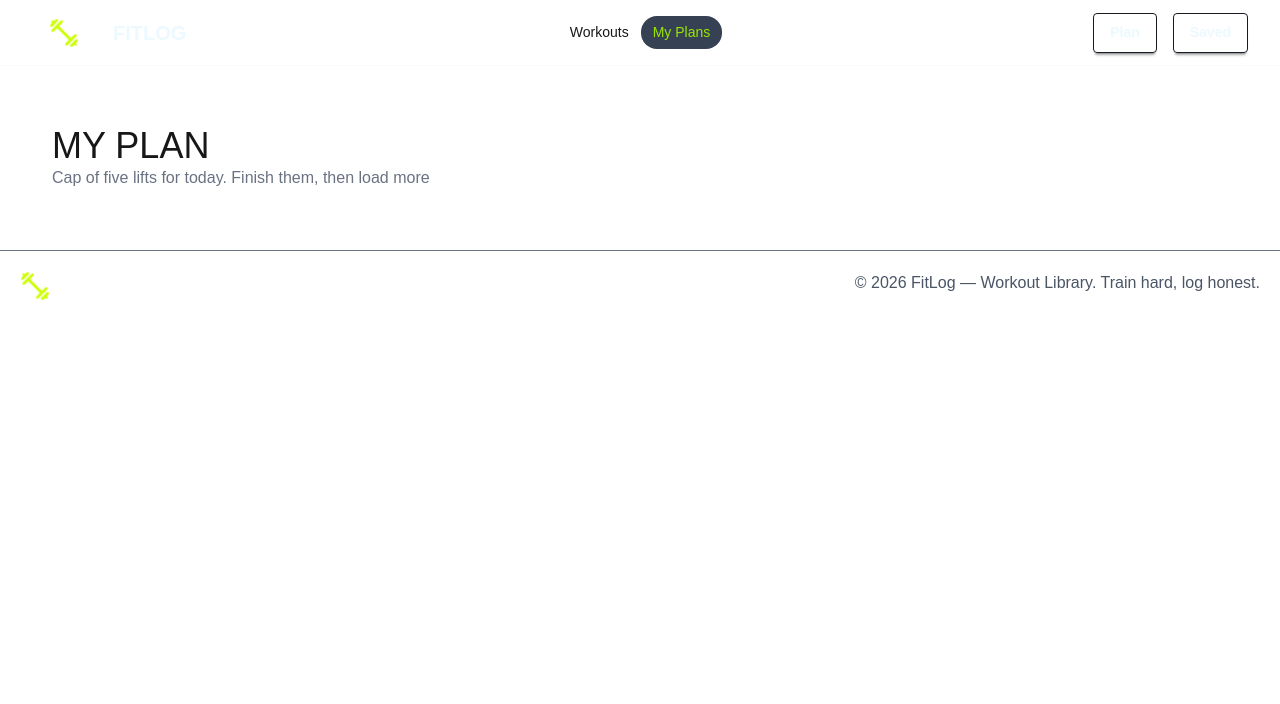
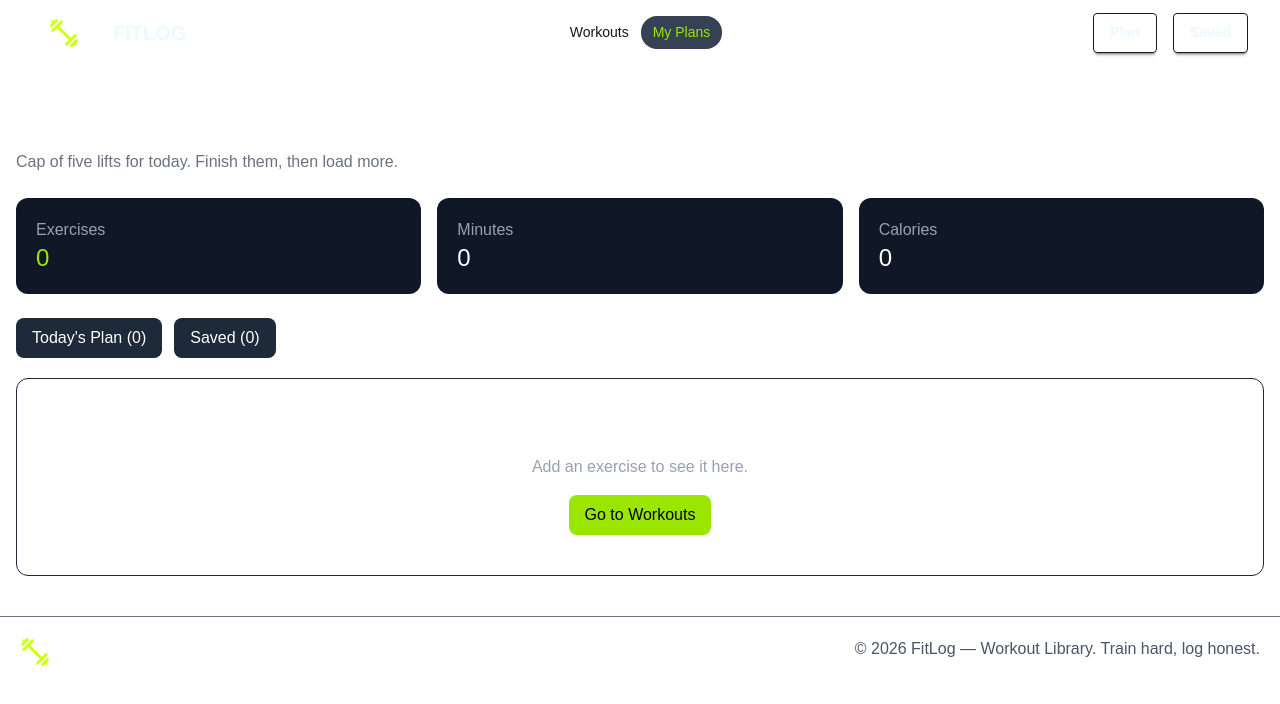
Before and after one commit to ovidas109054/WorkOut_Library, a Next.js app: page /MyPlans in a window 1280 px wide. Shown: the top 704 px of the page. Built offline with nearby package versions, Linux system fonts and the light colour scheme.

Commit message:
4th commit

```diff
--- a/package.json
+++ b/package.json
@@ -12,7 +12,8 @@
     "lucide-react": "^1.61.0",
     "next": "16.4.2",
     "react": "19.3.0",
-    "react-dom": "19.3.0"
+    "react-dom": "19.3.0",
+    "react-toastify": "^11.1.0"
   },
   "devDependencies": {
     "@tailwindcss/turbopack": "^4",
--- a/src/app/MyPlans/page.jsx
+++ b/src/app/MyPlans/page.jsx
@@ -1,24 +1,188 @@
+
 "use client";
 
-import React, { useContext } from 'react';
-import { ExContext } from '../context/ExProvider';
+import { useContext, useState } from "react";
+import { useRouter } from "next/navigation";
+import { ExContext } from "../context/ExProvider";
+import { toast } from "react-toastify";
 
-const page = () => {
-    const{AddTodays: AddButton} = useContext(ExContext);
+const MyPlan = () => {
+    const {
+        AddTodays,
+        SaveAs,
+        addToToday,
+        removeFromToday,
+        removeFromSaved,
+        markAsDone,
+    } = useContext(ExContext);
+
+    const [activeTab, setActiveTab] = useState("today");
+    const router = useRouter();
+
+    const exercises =
+        activeTab === "today" ? AddTodays : SaveAs;
+
+    const totalMinutes = AddTodays.reduce(
+        (total, item) => total + Number(item.duration || 0),
+        0
+    );
+
+    const totalCalories = AddTodays.reduce(
+        (total, item) => total + Number(item.calories || 0),
+        0
+    );
+
+    const handleRemove = (id) => {
+        if (activeTab === "today") {
+            removeFromToday(id);
+        } else {
+            removeFromSaved(id);
+        }
+
+        toast.success("Exercise removed!");
+    };
+
+    const handleDone = (id) => {
+        markAsDone(id);
+        toast.success("Exercise completed!");
+    };
+
+    const handleAdd = (item) => {
+        const result = addToToday(item);
+
+        if (result) {
+            toast.success("Added to today's plan!");
+        } else {
+            toast.error("Maximum limit reached or already added!");
+        }
+    };
+
     return (
+        <div className="mx-auto mt-10 w-full max-w-7xl px-4 text-white">
+            <h1 className="text-3xl font-bold">MY PLAN</h1>
 
-        <div className=' mx-auto mt-10 w-full max-w-7xl px-4 sm:px-6 lg:px-8'>
-            <div className='p-5'>
-                <h1 className='text-4xl'>MY PLAN</h1>
-                <h2 className='text-gray-500'>Cap of five lifts for today. Finish them, then load more</h2>
+            <p className="mt-2 text-gray-500">
+                Cap of five lifts for today. Finish them, then load more.
+            </p>
+
+            <div className="mt-6 grid grid-cols-1 gap-4 sm:grid-cols-3">
+                <div className="rounded-xl bg-gray-900 p-5">
+                    <p className="text-gray-400">Exercises</p>
+                    <h2 className="text-2xl text-lime-400">
+                        {AddTodays.length}
+                    </h2>
+                </div>
+
+                <div className="rounded-xl bg-gray-900 p-5">
+                    <p className="text-gray-400">Minutes</p>
+                    <h2 className="text-2xl">{totalMinutes}</h2>
+                </div>
+
+                <div className="rounded-xl bg-gray-900 p-5">
+                    <p className="text-gray-400">Calories</p>
+                    <h2 className="text-2xl">{totalCalories}</h2>
+                </div>
             </div>
 
-            <div className='bg-gray-600'>
+            <div className="mt-6 flex gap-3">
+                <button
+                    onClick={() => setActiveTab("today")}
+                    className="rounded-lg bg-gray-800 px-4 py-2"
+                >
+                    Today&apos;s Plan ({AddTodays.length})
+                </button>
 
+                <button
+                    onClick={() => setActiveTab("saved")}
+                    className="rounded-lg bg-gray-800 px-4 py-2"
+                >
+                    Saved ({SaveAs.length})
+                </button>
             </div>
 
+            <div className="mt-5 space-y-3">
+                {exercises.length === 0 ? (
+                    <div className="rounded-xl border border-gray-800 p-10 text-center">
+                        <h2 className="text-xl font-bold">
+                            NOTHING HERE YET
+                        </h2>
+
+                        <p className="mt-2 text-gray-400">
+                            Add an exercise to see it here.
+                        </p>
+
+                        <button
+                            onClick={() => router.push("/home")}
+                            className="mt-4 rounded-lg bg-lime-400 px-4 py-2 text-black"
+                        >
+                            Go to Workouts
+                        </button>
+                    </div>
+                ) : (
+                    exercises.map((item) => (
+                        <div
+                            key={item.id}
+                            className="flex flex-wrap items-center justify-between gap-4 rounded-xl bg-gray-900 p-4"
+                        >
+                            <div>
+                                <h3 className="font-bold">
+                                    {item.name ?? item.title}
+                                </h3>
+
+                                <p className="text-sm text-gray-400">
+                                    {item.duration ?? 0} minutes ·{" "}
+                                    {item.calories ?? 0} kcal
+                                </p>
+
+                                {item.completed && (
+                                    <p className="text-lime-400">
+                                        Completed
+                                    </p>
+                                )}
+                            </div>
+
+                            <div className="flex flex-wrap gap-2">
+                                <button
+                                    onClick={() =>
+                                        router.push(`/exercise/${item.id}`)
+                                    }
+                                    className="rounded border border-gray-700 px-3 py-2"
+                                >
+                                    View Details
+                                </button>
+
+                                {activeTab === "today" ? (
+                                    <button
+                                        onClick={() => handleDone(item.id)}
+                                        disabled={item.completed}
+                                        className="rounded bg-lime-400 px-3 py-2 text-black disabled:opacity-50"
+                                    >
+                                        {item.completed
+                                            ? "Done"
+                                            : "Mark as Done"}
+                                    </button>
+                                ) : (
+                                    <button
+                                        onClick={() => handleAdd(item)}
+                                        className="rounded bg-lime-400 px-3 py-2 text-black"
+                                    >
+                                        Add to Plan
+                                    </button>
+                                )}
+
+                                <button
+                                    onClick={() => handleRemove(item.id)}
+                                    className="rounded px-3 py-2 text-red-400"
+                                >
+                                    X
+                                </button>
+                            </div>
+                        </div>
+                    ))
+                )}
+            </div>
         </div>
     );
 };
 
-export default page;
+export default MyPlan;
--- a/src/app/component/Buttons/AddButton.jsx
+++ b/src/app/component/Buttons/AddButton.jsx
@@ -1,20 +1,35 @@
-"use client"
 
-import { CalendarDays } from "lucide-react";
-import React, { useContext } from 'react';
+"use client";
+
+import { useContext } from "react";
+import { Dumbbell } from "lucide-react";
+import { toast } from "react-toastify";
 import { ExContext } from "../../context/ExProvider";
+import { toast } from "react-toastify";
 
-const AddButton = (data) => {
+toast.success("Added to today's plan!");
 
-    const{AddTodays,setAddTodays} = useContext(ExContext);
+const AddButton = ({ exercise }) => {
+    const { addToToday } = useContext(ExContext);
 
-    const handelAddbut = () =>{
-        setAddTodays([...AddTodays, data])
-    }
+    const handleAdd = () => {
+        const result = addToToday(exercise);
+
+        if (result) {
+            toast.success("Added to today's plan!");
+        } else {
+            toast.error("Already added or maximum limit reached!");
+        }
+    };
+
     return (
-        <div>
-            <button className="btn bg-[#c6ff00] text-gray-800 rounded-2xl hover:scale-[1.02]" onClick={() =>handelAddbut()}><CalendarDays size={18} />Add to today&apos;s plan</button>
-        </div>
+        <button
+            onClick={handleAdd}
+            className="btn bg-[#c6ff00] text-black rounded-2xl hover:scale-[1.02]"
+        >
+            <Dumbbell size={18} />
+            Add to Today&apos;s Plan
+        </button>
     );
 };
 
--- /dev/null
+++ b/src/app/component/Buttons/SaveButton.jsx
@@ -0,0 +1,33 @@
+
+"use client";
+
+import { useContext } from "react";
+import { Bookmark } from "lucide-react";
+import { toast } from "react-toastify";
+import { ExContext } from "../../context/ExProvider";
+
+const SaveButton = ({ exercise }) => {
+    const { saveForLater } = useContext(ExContext);
+
+    const handleSave = () => {
+        const result = saveForLater(exercise);
+
+        if (result) {
+            toast.success("Saved for later!");
+        } else {
+            toast.error("Already saved!");
+        }
+    };
+
+    return (
+        <button
+            onClick={handleSave}
+            className="btn bg-transparent rounded-2xl hover:scale-[1.02]"
+        >
+            <Bookmark size={18} />
+            Save for later
+        </button>
+    );
+};
+
+export default SaveButton;
--- a/src/app/context/ExProvider.jsx
+++ b/src/app/context/ExProvider.jsx
@@ -1,22 +1,75 @@
+
 "use client";
-import React,{ createContext, useState } from 'react';
 
-export const ExContext = createContext({});
+import React, { createContext, useState } from "react";
 
-const ExProvider = ({children}) => {
-    const [AddTodays,setAddTodays] = useState([])
-    const[SaveAs , setSaveAs] = useState([])
+export const ExContext = createContext(null);
+
+const ExProvider = ({ children }) => {
+    const [AddTodays, setAddTodays] = useState([]);
+    const [SaveAs, setSaveAs] = useState([]);
+
+    const addToToday = (exercise) => {
+        if (AddTodays.some((item) => item.id === exercise.id)) {
+            return false;
+        }
+
+        if (AddTodays.length >= 5) {
+            return false;
+        }
+
+        setAddTodays([...AddTodays, { ...exercise, completed: false }]);
+        setSaveAs(SaveAs.filter((item) => item.id !== exercise.id));
+
+        return true;
+    };
+
+    const saveForLater = (exercise) => {
+        if (SaveAs.some((item) => item.id === exercise.id)) {
+            return false;
+        }
+
+        setSaveAs([...SaveAs, exercise]);
+        setAddTodays(AddTodays.filter((item) => item.id !== exercise.id));
+
+        return true;
+    };
+
+    const removeFromToday = (id) => {
+        setAddTodays(AddTodays.filter((item) => item.id !== id));
+    };
+
+    const removeFromSaved = (id) => {
+        setSaveAs(SaveAs.filter((item) => item.id !== id));
+    };
+
+    const markAsDone = (id) => {
+        setAddTodays(
+            AddTodays.map((item) =>
+                item.id === id
+                    ? { ...item, completed: true }
+                    : item
+            )
+        );
+    };
 
     const sharedData = {
-
         AddTodays,
         setAddTodays,
         SaveAs,
         setSaveAs,
+        addToToday,
+        saveForLater,
+        removeFromToday,
+        removeFromSaved,
+        markAsDone,
     };
+
     return (
-    <ExContext.Provider value={sharedData}>
-        {children}
-    </ExContext.Provider>)
+        <ExContext.Provider value={sharedData}>
+            {children}
+        </ExContext.Provider>
+    );
 };
+
 export default ExProvider;
--- a/src/app/layout.tsx
+++ b/src/app/layout.tsx
@@ -4,6 +4,8 @@ import "./globals.css";
 import Navbar from "./component/Navbar";
 import Footer from "./component/Footer"
 import ExProvider from "./context/ExProvider"
+import { ToastContainer } from "react-toastify";
+import "react-toastify/dist/ReactToastify.css";
 
 const geistSans = Geist({
   variable: "--font-geist-sans",
@@ -34,6 +36,10 @@ export default function RootLayout({ children }: LayoutProps<"/">) {
           {children}
         </div>
         <Footer></Footer>
+        <ToastContainer
+            position="bottom-right"
+            autoClose={2000}
+          />
         </ExProvider>
 
         </body>
```
Also changed, not shown: src/app/WorkOut/[EXCard]/page.jsx (+4 -4 lines), 1 other file (tests, documents, lock files or other folders).
